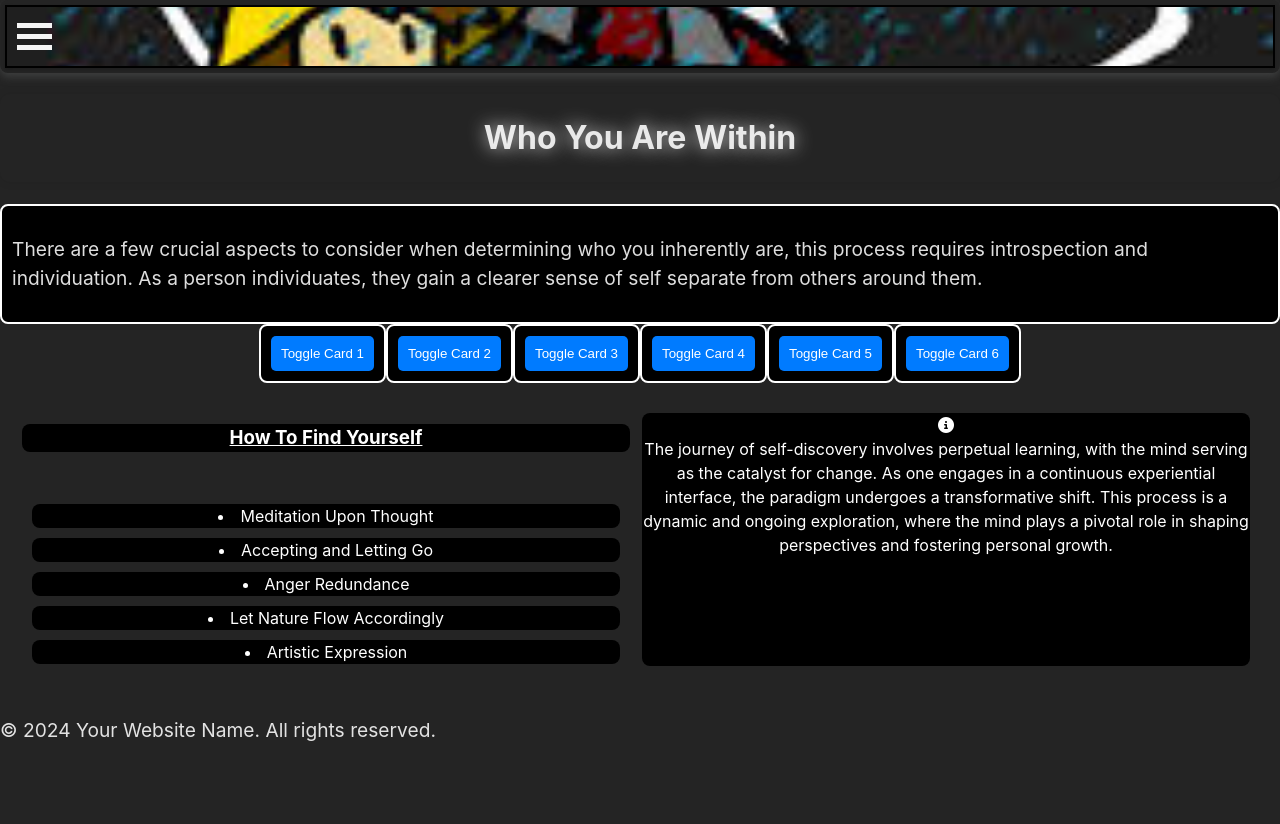
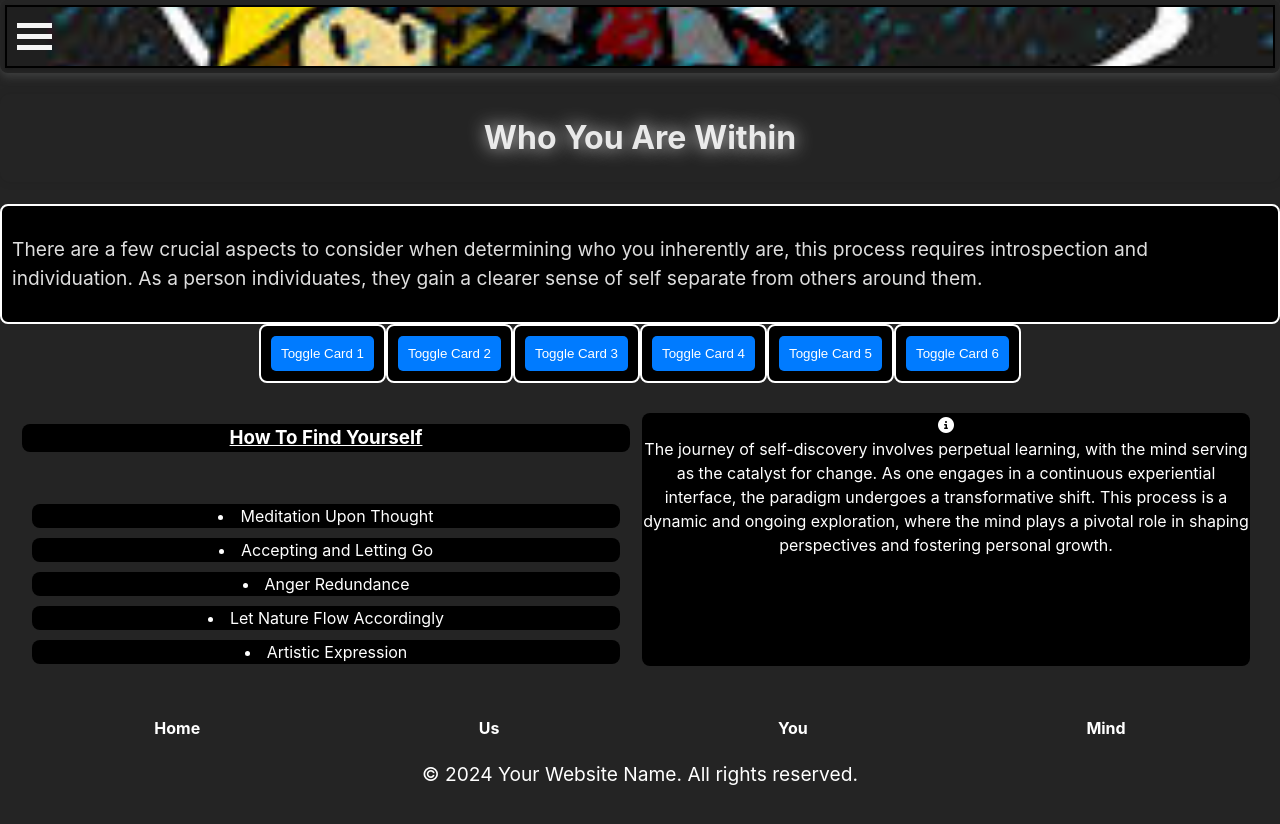
Before and after one commit to iconocam/capstone-frontend, a React (Vite) app: page /you in a window 1280 px wide. Shown: the top 824 px of the page. Before the commit the page ends 800 px from the top, so only its background shows below. Built offline with nearby package versions, Linux system fonts and the light colour scheme; no server answers.

Commit message:
added footer

```diff
--- /dev/null
+++ b/src/components/Footer.css
@@ -0,0 +1,26 @@
+.footer-container {
+    background-color: transparent;
+    color: #fff;
+    padding: 20px;
+    text-align: center;
+}
+
+.footer-nav {
+    display: flex;
+    justify-content: space-around;
+}
+
+.footer-nav a {
+    color: #fff;
+    text-decoration: none;
+    font-weight: bold;
+    margin-right: 10px;
+}
+
+.footer-nav a:last-child {
+    margin-right: 0;
+}
+
+.footer-nav a:hover {
+    text-decoration: underline;
+}
--- a/src/components/Footer.jsx
+++ b/src/components/Footer.jsx
@@ -1,11 +1,22 @@
 import React from 'react';
+import { Link } from 'react-router-dom';
 
+import './Footer.css'
 const Footer = () => {
-return (
-    <footer>
-    <p>&copy; 2024 Your Website Name. All rights reserved.</p>
-    </footer>
-);
+    return (
+    <div className="footer-container">
+        <nav className="footer-nav">
+        <Link to="/heropage">Home</Link>
+        <Link to="/us">Us</Link>
+        <Link to="/you">You</Link>
+        <Link to="/mind">Mind</Link>
+
+        </nav>
+        <footer>
+        <p>&copy; 2024 Your Website Name. All rights reserved.</p>
+        </footer>
+    </div>
+    );
 };
 
 export default Footer;
--- a/src/pages/You.jsx
+++ b/src/pages/You.jsx
@@ -66,7 +66,7 @@ const You = () => {
         {isVisible3 && (
             <>
             <p>ISXX</p>
-            <ol>Anaylst</ol>
+            <ol>Analyst</ol>
             </>)}
             </div>
             <div className='cards'>
```
